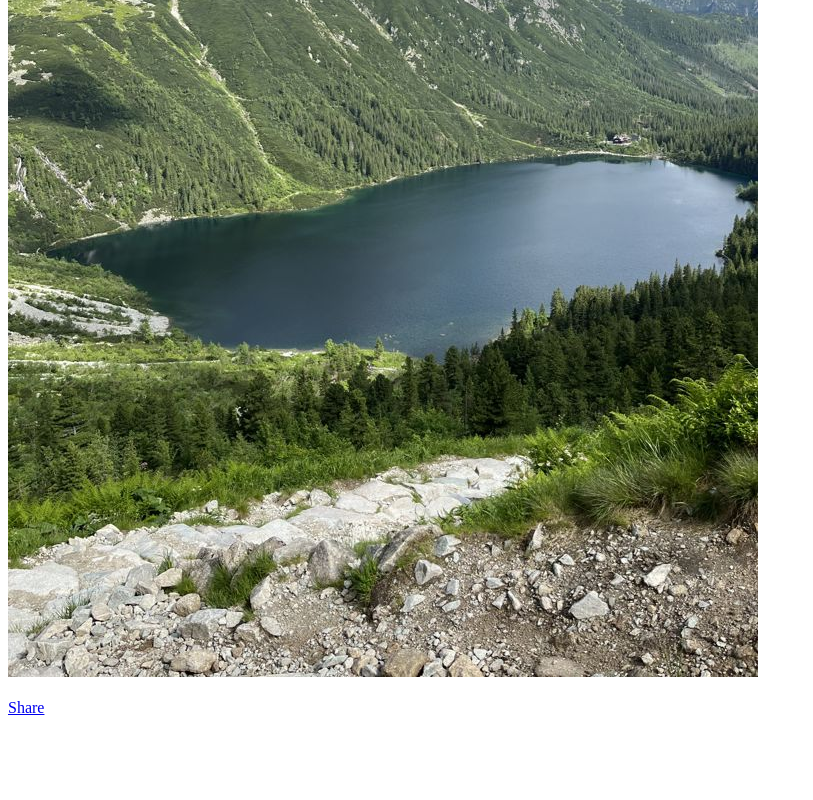
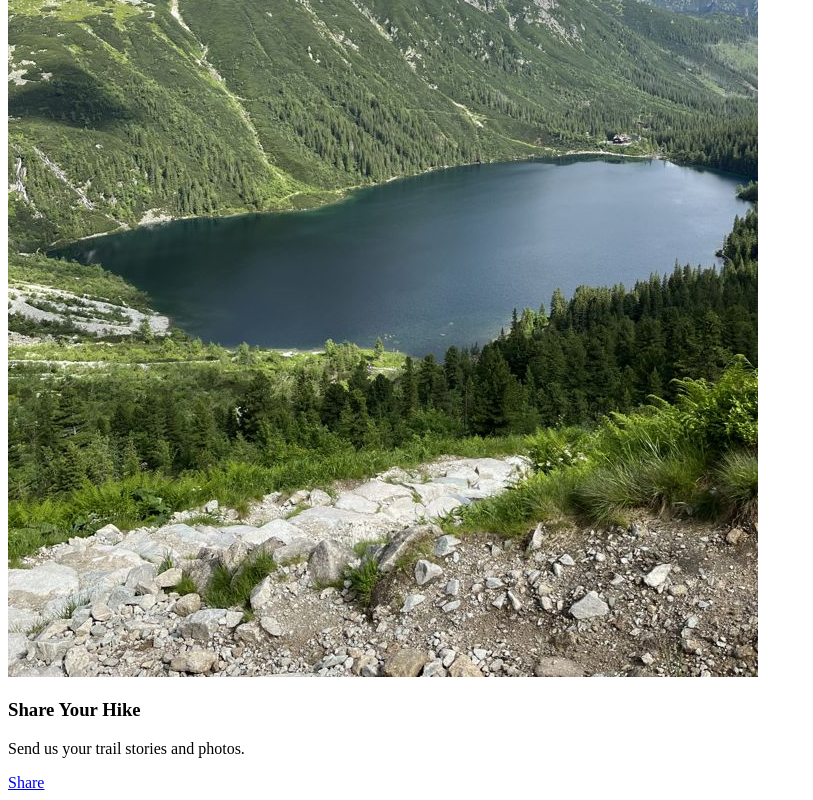
Before and after one commit to lppl1/Trail-Time, a plain HTML site: page index.html in a window 1280 px wide. Shown: the part 4075-4875 px from the top of the page, without its empty margins (0-813 px from the left). Before the commit the page ends 4800 px from the top, so only its background shows below. Drawn offline with Linux system fonts and the light colour scheme.

Commit message:
finished with cards, email signup next

```diff
--- a/index.html
+++ b/index.html
@@ -84,14 +84,18 @@
                     <div class="card feature-card h-100">
                         <img src="images/czarny-staw-trail.jpg" class="card-img-top img-fluid" alt="Morskie Oko mountain lake seen from rocky trail leading up to Czarny Staff in the Tatra Mountains">
                         <div class="card-body d-flex flex-column">
-                            <h3></h3>
-                            <p></p>
+                            <h3 class="card-text h4">Share Your Hike</h3>
+                            <p class="card-text">Send us your trail stories and photos.</p>
                             <a href="contact.html" class="btn btn-trail mt-auto align-self-start">Share</a>
                         </div>
                     </div>
                 </div>
             </div>
         </section>
+        <!--email signup-->
+        <section>
+
+        </section>
     </main>
 
     </body>
```
